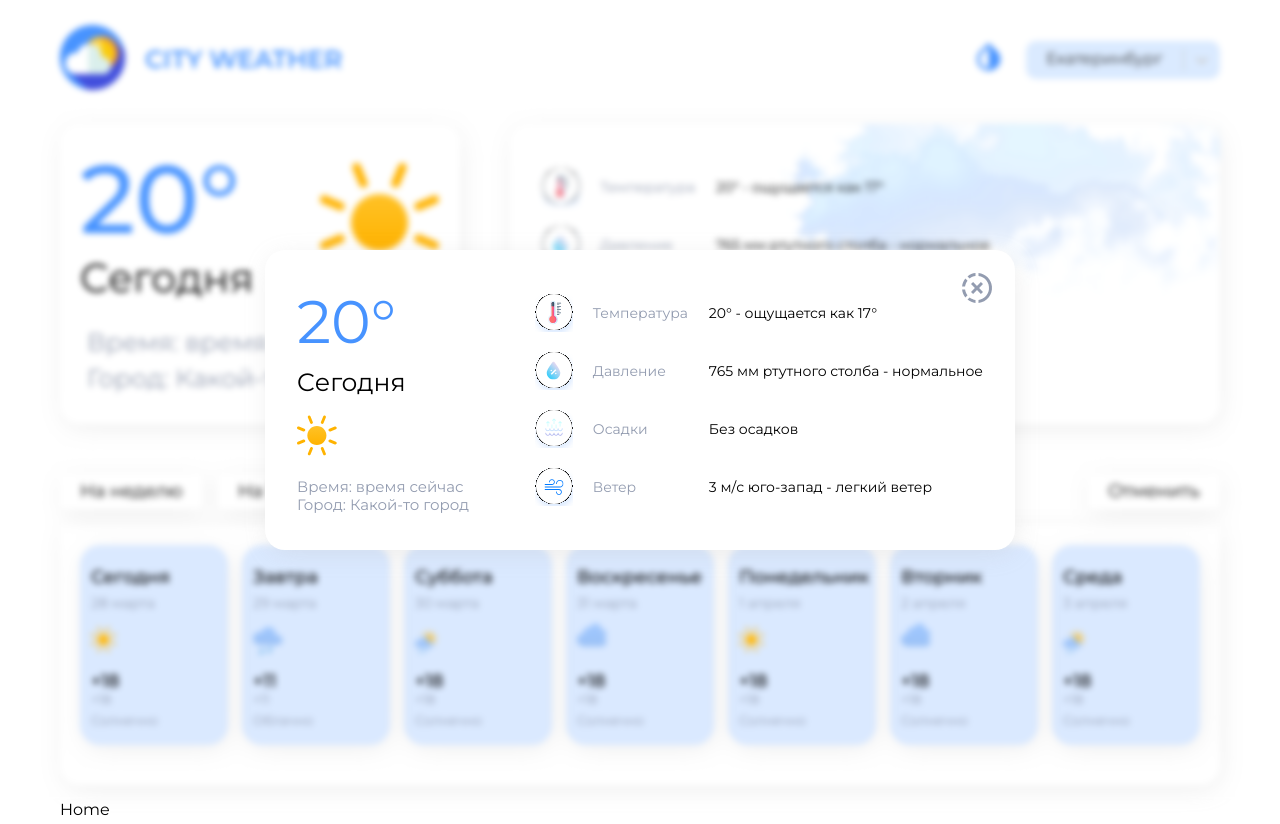
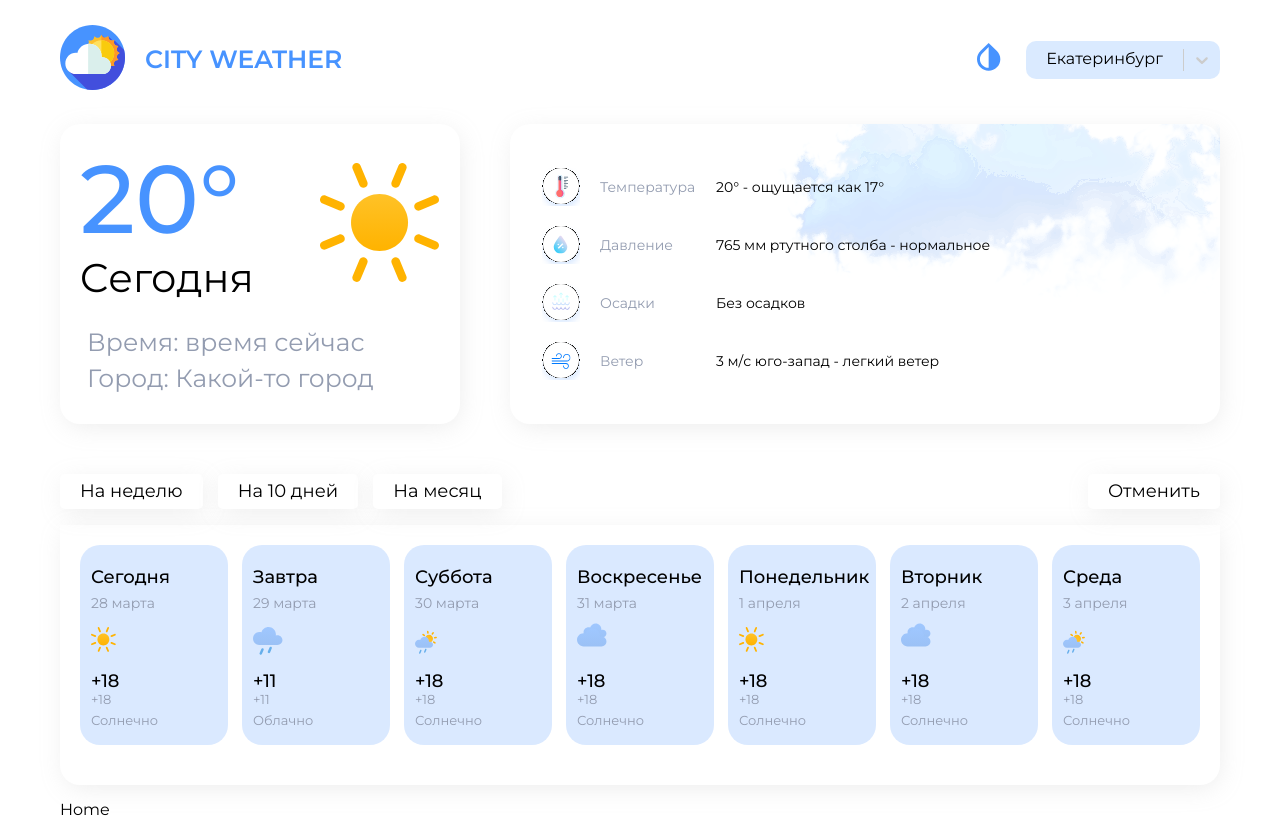
Before and after one commit to Romkalis/cityweather, a React (Vite) app: page / in a window 1280 px wide. Built offline with nearby package versions, Linux system fonts and the light colour scheme.

Commit message:
add changeTheme (useState-UseEffect)

```diff
--- a/src/App.tsx
+++ b/src/App.tsx
@@ -4,17 +4,20 @@ import { MonthStatistics } from "./pages/MonthStatistics/components/MonthStatist
 import { Header } from "./pages/shared/Header/Header";
 import './styles/index.scss';
 import { Popup } from "./pages/shared/Popup/Popup";
+import { ThemeProvider } from "./provider/ThemeProvider";
 
 
 function App() {
   return (
     <div className='container'>
-      <Popup />
-      <Header />
-      <Routes>
-          <Route path='/' Component={Home}/>
-          <Route path='/month-statistics' Component={MonthStatistics}/>
-        </Routes>
+      <ThemeProvider>
+        {/* <Popup /> */}
+        <Header />
+        <Routes>
+            <Route path='/' Component={Home}/>
+            <Route path='/month-statistics' Component={MonthStatistics}/>
+          </Routes>
+      </ThemeProvider>
     </div>
   );
 }
--- /dev/null
+++ b/src/context/ThemeContext.ts
@@ -0,0 +1,11 @@
+import { createContext } from "react"
+
+interface Props {
+    theme: string;
+    changeTheme: (theme: string) => void,
+}
+
+export const ThemeContext = createContext<Props>({
+    theme: '',
+    changeTheme: () => {},
+})
--- a/src/pages/Home/components/Days/Days.module.scss
+++ b/src/pages/Home/components/Days/Days.module.scss
@@ -9,15 +9,14 @@
     justify-content: space-between;
     flex: 0 0;
     border-radius: 0 0 $border-radius $border-radius;
-    background-color: $lite-background;
-    box-shadow: $box-shadow;
+    background-color: var(#{--components-background-default});
+    box-shadow: var(#{--box-shadow-default});
 
 }
 
 .days__item {
-    background: $color-background;
+    background: var(#{--card-background-default});
     border-radius: $border-radius;
-    box-shadow: $box-shadow;
     width: 148px;
     height: 200px;
     box-sizing: border-box;
@@ -25,6 +24,10 @@
     margin-bottom: 20px;
     cursor: pointer;
     transition: 0.5s;
+
+    &:hover {
+        box-shadow: var(#{--box-shadow-default});
+    }
 }
 
 p {
@@ -37,6 +40,7 @@ p {
     font-weight: 500;
     margin-bottom: 7px;
     line-height: 22px;
+    color: var(#{--text-color-default});
 }
 
 .day__date {
@@ -53,6 +57,7 @@ p {
     font-size: 18px;
     font-weight: 500;
     margin-bottom: 0;
+    color: var(#{--text-color-default});
 }
 .day__temp_night {
     margin: 0;
@@ -83,17 +88,17 @@ p {
     border: none;
     border-radius: 5px;
     box-shadow: 2px 5px 25px -3px rgba(180, 180, 180, 0.25);
-    background: $lite-background;
+    background: var(#{--body-background-default});
     font-size: 18px;
     font-weight: 400;
     padding: 7px 20px;
     cursor: pointer;
     &:hover {
-        outline: 1px solid $text-color;
+        outline: 1px solid $text-color-blue;
     }
     &:active {
-        background-color: $text-color;
-        color: $text-color-light;
+        background-color: $text-color-blue;
+        color: var(#{--text-color-default});
     }
 }
 
--- a/src/pages/Home/components/ThisDay/ThisDay.module.scss
+++ b/src/pages/Home/components/ThisDay/ThisDay.module.scss
@@ -5,10 +5,10 @@
     flex-direction: column;
     width: 400px;
     height: 300px;
-    background-color: $lite-background;
+    background-color: var(#{--components-background-default});
     border-radius: $border-radius;
     border: none;
-    box-shadow: $box-shadow;
+    box-shadow: var(#{--box-shadow-default});
 }
 
 .top__block {
@@ -28,12 +28,13 @@
     font-size: 96px;
     font-weight: 500;
     margin: 0;
-    color: $text-color;
+    color: $text-color-blue;
 }
 
 .today {
     font-size: 40px;
     margin: 0;
+    color: var(#{--text-color-default});
 }
 
 .weather__logo {
--- a/src/pages/Home/components/ThisDayInfo/ThisDayInfo.module.scss
+++ b/src/pages/Home/components/ThisDayInfo/ThisDayInfo.module.scss
@@ -4,12 +4,12 @@
     display: flex;
     border: none;
     border-radius: $border-radius;
-    background-color: $lite-background;
+    background-color: var(#{--components-background-default});
     position: relative;
     height: 300px;
     max-width: 750px;
     flex-grow: 1;
-    box-shadow: $box-shadow;
+    box-shadow: var(#{--box-shadow-default});
     align-items: center;
 
 }
@@ -31,25 +31,3 @@
     z-index: 1;
     padding: 42px 32px;
 }
-
-// .info__item {
-//     margin: 0;
-//     padding: 0;
-//     display: flex;
-//     align-items: center;
-//     gap: 20px;
-
-// }
-
-// .item__title {
-//     margin: 0;
-//     min-width: 96px;
-//     font-size: 14px;
-//     color: $text-color-neutral;
-// }
-
-// .item__text {
-//     margin: 0;
-//     font-size: 14px;
-//     color: $text-color-dark;
-// }
--- a/src/pages/Home/components/ThisDayInfo/ThisDayItem/ThisDayItem.module.scss
+++ b/src/pages/Home/components/ThisDayInfo/ThisDayItem/ThisDayItem.module.scss
@@ -20,5 +20,5 @@
 .item__text {
     margin: 0;
     font-size: 14px;
-    color: $text-color-dark;
+    color: var(#{--text-color-default});
 }
--- a/src/pages/shared/Header/Header.module.scss
+++ b/src/pages/shared/Header/Header.module.scss
@@ -24,3 +24,14 @@
     color: #474747;
     font-size: 16px;
 }
+
+.change_theme {
+    cursor: pointer;
+
+    svg {
+        transition: 0.5s;
+        &:hover{
+            transform: scale(1.1);
+        }
+    }
+}
--- a/src/pages/shared/Header/Header.tsx
+++ b/src/pages/shared/Header/Header.tsx
@@ -1,19 +1,28 @@
-import s from "./Header.module.scss";
-import { GlobalSvgSelector } from "../../../assets/images/icons/global/GlobalSvgSelector";
+import { useEffect, useState } from "react"
+import s from "./Header.module.scss"
+import { GlobalSvgSelector } from "../../../assets/images/icons/global/GlobalSvgSelector"
 import Select from 'react-select'
+import { log } from "console";
+import { compileFunction } from "vm";
 
 interface Props {}
 
+
+
+
+export const Header = (props: Props) => {
+
+  const [theme, setTheme] = useState('light');
 
   const options = [
     { value: 'city-1', label: 'Санкт-Петербург' },
     { value: 'city-2', label: 'Москва' },
     { value: 'city-3', label: 'Екатеринбург' }
   ]
-
   const colorStyles = {
-  control: (styles: any) => ({...styles,
-    backgroundColor: 'rgba(71, 148, 255, 0.20)',
+    control: (styles: any) => ({
+      ...styles,
+      backgroundColor: theme === 'dark' ? '#4f4f4f' : 'rgba(71, 148, 255, 0.20)',
       borderRadius: '10px',
       fontSize: '16px',
       width: '194px',
@@ -21,10 +30,36 @@ const colorStyles = {
       color: '#000',
       border: 'none',
       zIndex: '100'
+    }),
+    singleValue: (styles: any) => ({
+      ...styles,
+      color:  theme === 'dark'  ? '#fff': '#000',
+      zIndex: '100'
     })
   }
 
-export const Header = (props: Props) => {
+
+
+  const changeTheme = () => {
+    setTheme(theme === 'light' ? 'dark' : 'light')
+  }
+ //используем useEffect, чтобы не зависеть от асинхронного useState
+  useEffect(() => {
+
+    const root = document.querySelector(':root') as HTMLElement
+
+    const componentsStyles = ['--body-background-', '--components-background-', '--card-background-', '--text-color-', '--box-shadow-']
+
+    componentsStyles.forEach( (component => {
+      root.style.setProperty(
+      `${component}default`,  // первый парметр - что меняем
+        `var(${component}${theme})` // второй - НА что меняем значение
+        )
+    }))
+
+  }, [theme])
+
+
   return (
     <section className={s.header}>
       <div className={s.wrapper}>
@@ -34,7 +69,10 @@ export const Header = (props: Props) => {
         <div className={s.title}>City Weather</div>
       </div>
       <div className={s.wrapper}>
-        <div className={s.change_theme}>
+        <div
+          className={s.change_theme}
+          onClick={changeTheme}
+        >
           <GlobalSvgSelector id="change_theme" />
         </div>
         <Select
--- a/src/pages/shared/Popup/Popup.module.scss
+++ b/src/pages/shared/Popup/Popup.module.scss
@@ -4,10 +4,11 @@
     position: absolute;
     width: 100%;
     height: 100vh;
-    backdrop-filter: blur(3px);
+    backdrop-filter: blur(3px) saturate(40%);
     z-index: 999;
     left: 0;
     top: 0;
+    transition: 0.5s ease;
  }
 .popup {
     position: absolute;
@@ -20,9 +21,9 @@
     align-items: center ;
     border: none;
     border-radius: $border-radius;
-    background-color: $lite-background;
+    background-color: var(#{--components-background-default});
     width: 750px;
-    box-shadow: $box-shadow;
+    box-shadow: var(#{--box-shadow-default});
     height: 300px;
 
 }
@@ -34,12 +35,12 @@
 }
 .degrees {
     font-size: 60px;
-    color: $text-color;
+    color: $text-color-blue;
     margin-bottom: 12px;
 }
 .today {
     font-size: 25px;
-    color: $text-color-dark;
+    color: var(#{--text-color-default});
     margin-bottom: 12px;
 }
 .weather__icon {
@@ -89,7 +90,7 @@
     &:hover {
         svg {
         transform: rotate(360deg);
-        fill: #000;
+        fill: var(#{--text-color-default});
         }
     }
 }
--- /dev/null
+++ b/src/provider/ThemeProvider.tsx
@@ -0,0 +1,20 @@
+import { ReactNode, useState } from "react"
+import { ThemeContext } from "../context/ThemeContext"
+
+interface Props {
+    children: ReactNode
+}
+
+export const ThemeProvider = ({children, ...props}:Props) => {
+    const [theme, setTheme] = useState('light')
+
+    const changeTheme = (theme: string) => {
+        setTheme(theme)
+    }
+
+    return <ThemeContext.Provider value={{
+            theme: theme,
+            changeTheme,
+    }} {...props} >
+            {children}</ThemeContext.Provider>
+}
--- a/src/styles/index.scss
+++ b/src/styles/index.scss
@@ -4,6 +4,7 @@
 body {
     font-family: 'montserrat', serif;
     font-weight: 400;
+    background: var(#{--body-background-default}) ;
 }
 
 
--- a/src/styles/variables.scss
+++ b/src/styles/variables.scss
@@ -1,10 +1,48 @@
-$lite-background: #fff;
-$color-background: rgba(71, 147, 255, 0.2);
+$card-background-light: rgba(71, 147, 255, 0.2);
+$card-background-dark: #2e3035;
 
-$text-color: #4793FF;
+$text-color-blue: #4793FF;
 $text-color-dark: #000;
 $text-color-neutral: #939CB0;
 $text-color-light: #fff;
 
-$box-shadow:  2px 5px 25px -3px rgba(180, 180, 180, 0.25);
+$box-shadow-light:  2px 5px 25px -3px rgba(180, 180, 180, 0.25);
+$box-shadow-dark: 0px 4px 4px 0px rgba(0, 0, 0, 0.25);
 $border-radius: 20px;
+
+$body-background-dark: #0d1117;
+$body-background-light: #fff;
+
+$components-background-dark: #4f4f4f;
+$components-background-light: #fff;
+
+
+
+//так как js не может менять scss переменные, придется создать обычные переменные
+//css и в них передать значения scss-переменных
+
+:root {
+
+    // реализиция переключения в хендлере в компоненте Header
+
+    //---------------------body BG------------------
+    --body-background-dark: #{$body-background-dark};
+    --body-background-light: #{$body-background-light};
+    --body-background-default: var(#{--body-background-light});
+    //---------------------components BG------------------
+    --components-background-dark: #{$components-background-dark};
+    --components-background-light: #{$components-background-light};
+    --components-background-default: var(#{--components-background-light});
+    //---------------------card BG------------------
+    --card-background-light:#{$card-background-light};
+    --card-background-dark: #{$card-background-dark};
+    --card-background-default: var(#{--card-background-light});
+    //---------------------text color------------------
+    --text-color-light: #{$text-color-dark };
+    --text-color-dark: #{$text-color-light};
+    --text-color-default: var(#{--text-color-light});
+    //---------------------box shadow------------------
+    --box-shadow-light: #{$box-shadow-light};
+    --box-shadow-dark: #{$box-shadow-dark};
+    --box-shadow-default: var(#{--box-shadow-light});
+}
```
Also changed, not shown: 1 other file (tests, documents, lock files or other folders). Lines whose indentation alone changed are shown as unchanged.
